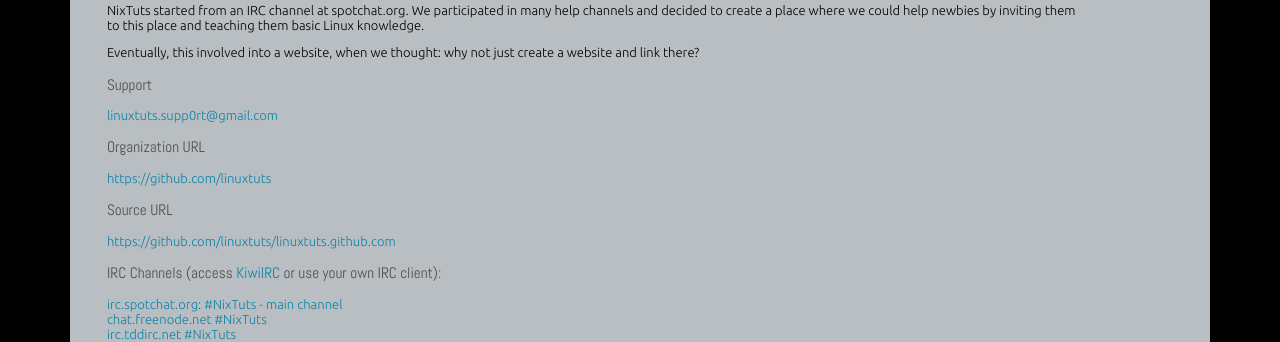
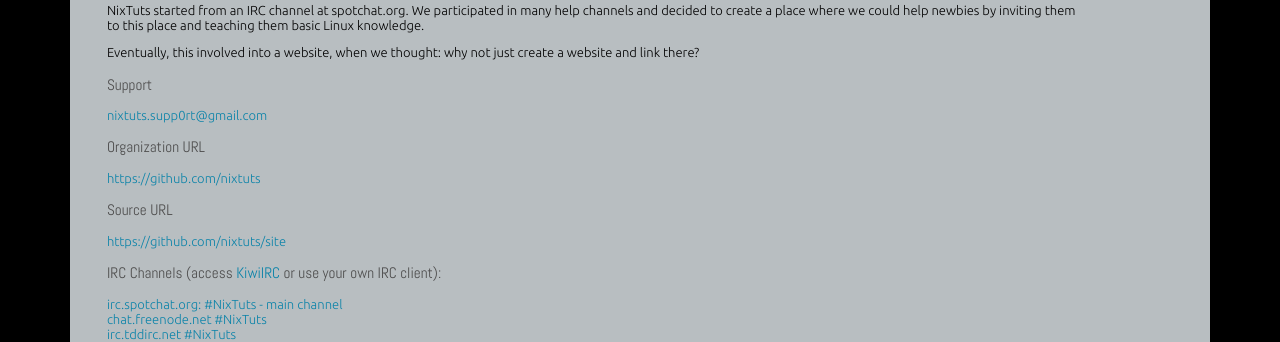
Before and after one commit to jakesylvestre/site, a Jekyll site: the page built from about/index.html, in a window 1280 px wide and 900 px high. Shown: the part 311-653 px from the top of the window. Built offline with Jekyll 4.4.1, drawn with Linux system fonts in a browser that asks for light colours; nearby versions of some CDN libraries.

Commit message:
Rename linuxtuts to nixtuts.

```diff
--- a/404.html
+++ b/404.html
@@ -11,7 +11,7 @@
 <p>2. Return to the homepage!</p>
 <a href="/index.html">Here you go - back to the homepage</a>
 <p>3. Report to us about the broken link you followed. You should always do so if the link you went to was on our site.</p>
-<a href="mailto:linuxtuts.supp0rt@gmail.com">Our email - feel free to report a broken link.</a>
+<a href="mailto:nixtuts.supp0rt@gmail.com">Our email - feel free to report a broken link.</a>
 <h2>And to clarify...</h2>
 <p>No, you didn't crash our server. Not that easy.</p>
 <iframe width="420" height="315" src="http://www.youtube.com/embed/32kN5r-YZFY" frameborder="0" allowfullscreen></iframe>
--- a/_includes/snippets/js/after-post.js
+++ b/_includes/snippets/js/after-post.js
@@ -1,6 +1,6 @@
 // DISQUS \\
 // CONFIGURATION VARIABLES: EDIT BEFORE PASTING INTO YOUR WEBPAGE
-var disqus_shortname = 'linuxtuts'; // required: replace example with your forum shortname
+var disqus_shortname = 'nixtuts'; // required: replace example with your forum shortname
 
 // DON'T EDIT BELOW THIS LINE
 var dsq = document.createElement('script'); dsq.type = 'text/javascript'; dsq.async = true;
--- a/_includes/snippets/sharebuttons.html
+++ b/_includes/snippets/sharebuttons.html
@@ -9,6 +9,6 @@
 		<a class="ss-share-link ico-google" href="http://plus.google.com/share?url=http://nixtuts.info{{page.url}}" rel="nofollow" target="_blank">Share on Google+</a>
 	</li>
 	<li class="ss-share-item">
-		<a class="ss-share-link ico-rss" href="http://feeds.feedburner.com/newlinuxtuts" rel="nofollow" target="_blank">Subscribe to RSS feed</a>
+		<a class="ss-share-link ico-rss" href="http://feeds.feedburner.com/nixtuts" rel="nofollow" target="_blank">Subscribe to RSS feed</a>
 	</li>
 </ul>
--- a/_includes/snippets/sidebar.html
+++ b/_includes/snippets/sidebar.html
@@ -1,4 +1,4 @@
-<p><a href="http://feeds.feedburner.com/newlinuxtuts"><img src="http://feeds.feedburner.com/~fc/newlinuxtuts" height="26" width="88" alt="" /></a></p>
+<p><a href="http://feeds.feedburner.com/nixtuts"><img src="http://feeds.feedburner.com/~fc/nixtuts" height="26" width="88" alt="" /></a></p>
 
 <a class="twitter-timeline"  href="https://twitter.com/nixtuts"  data-widget-id="309306019299868672">Tweets by @nixtuts</a>
 
--- a/_layouts/post.html
+++ b/_layouts/post.html
@@ -63,7 +63,7 @@
                 {% endif %}
 
                 {% if page.location != empty %}
-                    <p class="highlight prose_io">Spot a mistake? Edit this page at <a href="http://prose.io/#linuxtuts/linuxtuts.github.com/tree/master/{{page.location}}" target="_blank">prose.io</a>.</p>
+                    <p class="highlight prose_io">Spot a mistake? Edit this page at <a href="http://prose.io/#nixtuts/site/tree/master/{{page.location}}" target="_blank">prose.io</a>.</p>
                 {% endif %}
 
                 {% if page.status != 'page' %}
--- a/about/index.html
+++ b/about/index.html
@@ -13,13 +13,13 @@
 <p>Eventually, this involved into a website, when we thought: why not just create a website and link there?</p>
 
 <h3>Support</h3>
-<a href="mailto: linuxtuts.supp0rt@gmail.com">linuxtuts.supp0rt@gmail.com</a>
+<a href="mailto: nixtuts.supp0rt@gmail.com">nixtuts.supp0rt@gmail.com</a>
 
 <h3>Organization URL</h3>
-<a href='https://github.com/linuxtuts'>https://github.com/linuxtuts</a> </p>
+<a href='https://github.com/nixtuts'>https://github.com/nixtuts</a> </p>
 
 <h3>Source URL</h3>
-<a href='https://github.com/linuxtuts/linuxtuts.github.com'>https://github.com/linuxtuts/linuxtuts.github.com</a></p>
+<a href='https://github.com/nixtuts/site'>https://github.com/nixtuts/site</a></p>
 
 <h3>IRC Channels (access <a href="http://kiwiirc.com">KiwiIRC</a> or use your own IRC client):</h3>
 <a class="external text" href="irc://irc.spotchat.org/NixTuts" target="_blank">irc.spotchat.org: #NixTuts - main channel</a> <br />
--- a/faq/index.html
+++ b/faq/index.html
@@ -47,13 +47,13 @@
 <h2>Misc.</h2>
 
 <p>Q: Why not use a CMS?</p>
-<p>A: We *used* to use a CMS, but we've changed to a static convertor, or <a href="https://github.com/linuxtuts/BinPress">BinPress</a> (our version of <a href="http://jekyllrb.com/">Jekyll</a> that has slight changes). Static convertors require no PHP, thus improving speed of website, being less buggy, less exploitable, and more maintanable :) We also have much more control over how our site looks like etc.</p>
+<p>A: We *used* to use a CMS, but we've changed to a static convertor, <a href="http://jekyllrb.com/">Jekyll</a>. Static convertors are much lighter than a CMS system, being less buggy, less exploitable, and more maintanable :) We also have much more control over how our site looks like etc.</p>
 
 <p>Q: What host are you using?</p>
 <p>A: We're using Subsentient's server, <a href="http://universe2.us">universe2.us</a>, and use <a href="http://cloudflare.com/">CloudFlare</a> too to speed up our site and provide security, as well as reduce load.</p>
 
 <p>Q: How did you make the site auto-updating?</p>
-<p>A: We use bash scripts to make our life easy. First, we have two sections: one is the Git repository, hosting text files; the other one is other files to be included in the site. The script first checks if the Git repository is up-to-date and if the binary files have changed with a checksum. Then, if something has changed, the script updates the site. It builds the Git repository with Jekyll, and copies the built site + binary files over. The script runs periodically every minute, ensuring the site is always up to date.</p>
+<p>A: We use Bash scripts to make our life easy. First, we have two sections: one is the Git repository, hosting text files; the other one is other files to be included in the site. The script first checks if the Git repository is up-to-date and if the binary files have changed with a checksum. Then, if something has changed, the script updates the site. It builds the Git repository with Jekyll, and copies the built site + binary files over. The script runs periodically every minute, ensuring the site is always up to date.</p>
 
 <br />
 
```
Also changed, not shown: humans.txt (+12 -6 lines), README.md.
